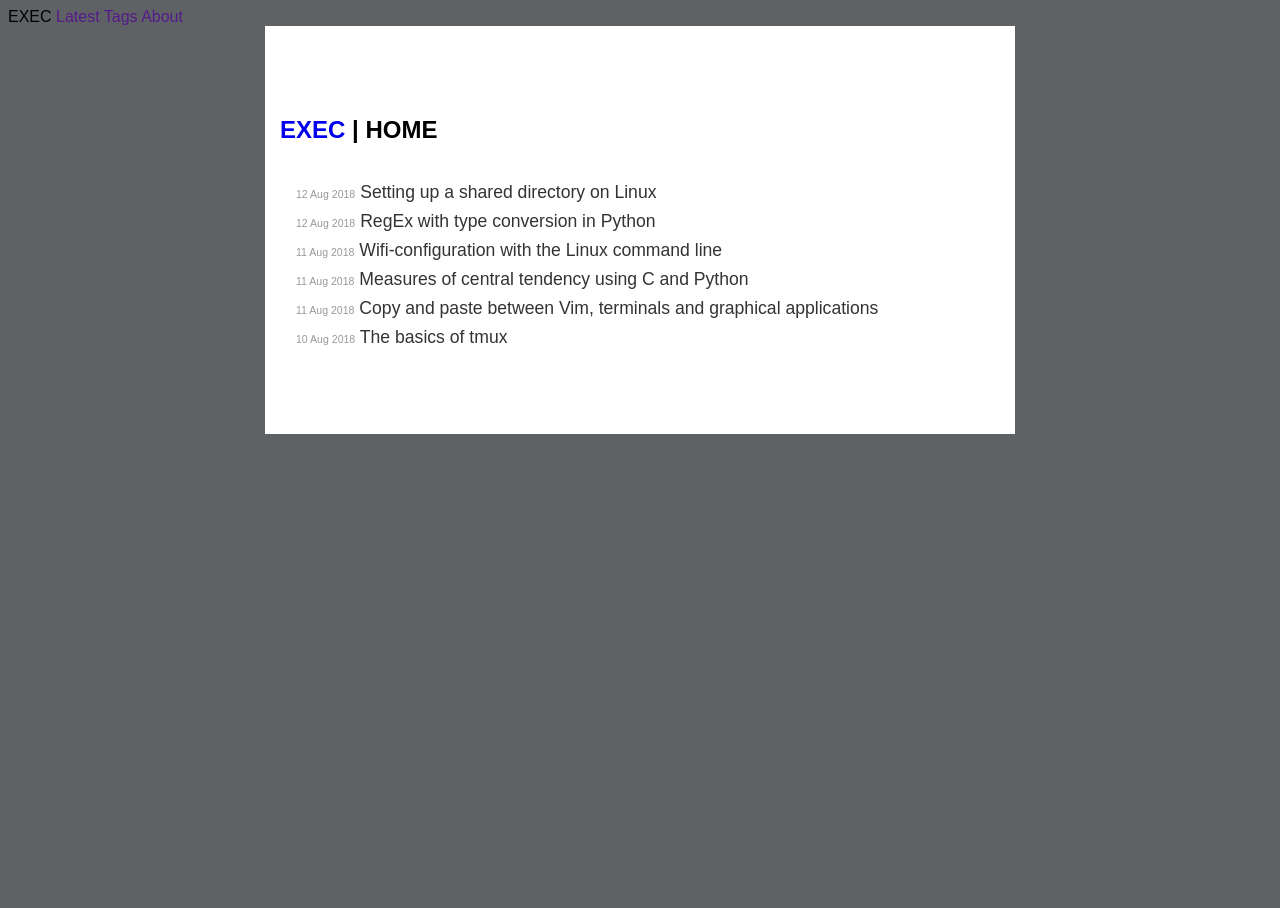
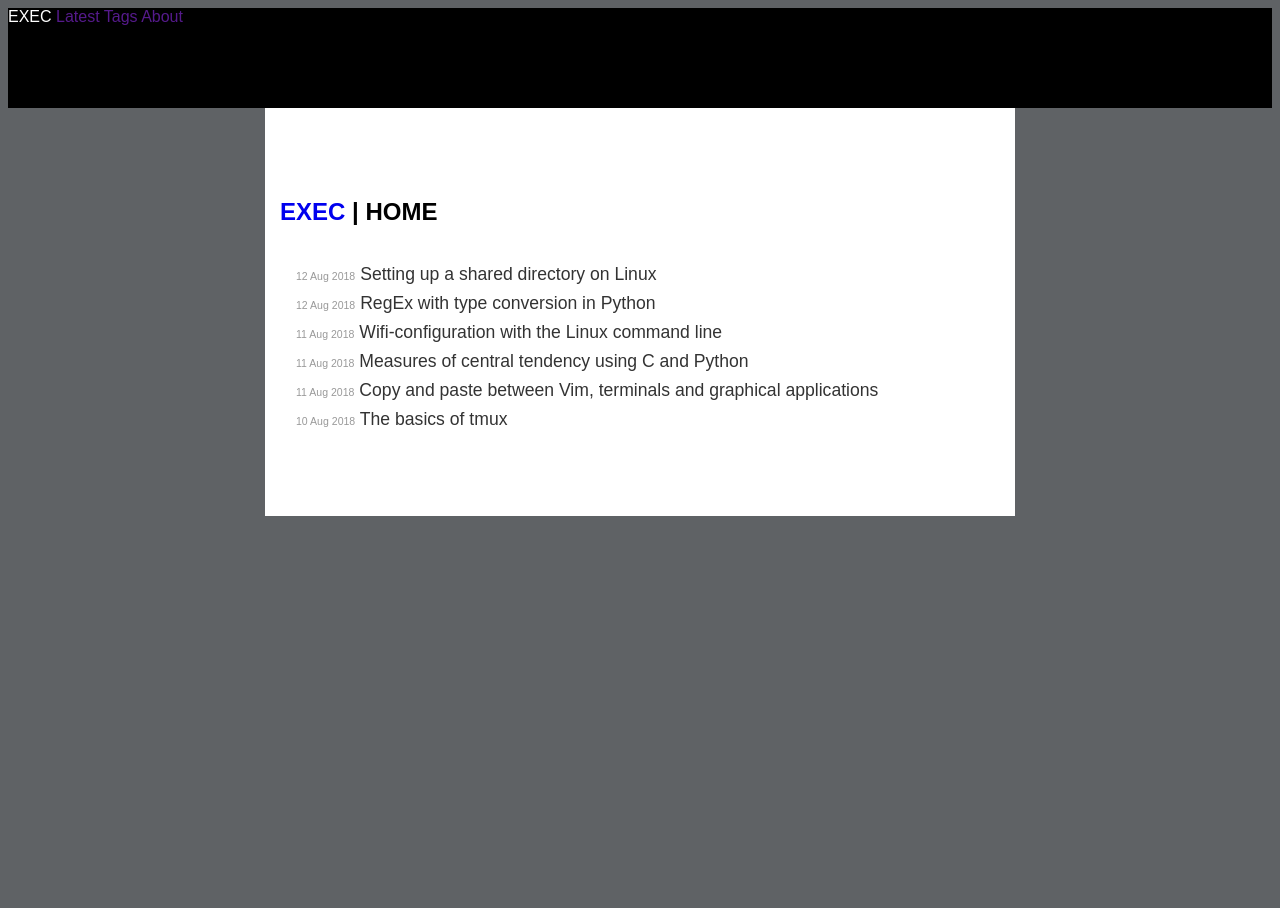
Before and after one commit to execas/execas.github.io, a Jekyll site: the page built from index.html, in a window 1280 px wide. Built offline with Jekyll 4.4.1, drawn with Linux system fonts in a browser that asks for light colours.

Commit message:
Update execas.css

```diff
--- a/css/execas.css
+++ b/css/execas.css
@@ -61,6 +61,12 @@ a strong {
 a:hover,
 a:focus {
   text-decoration: underline;
+}
+
+.header {
+     height:100px;
+     background-color:#000;
+     color: #fff;
 }
 
 /*
```
